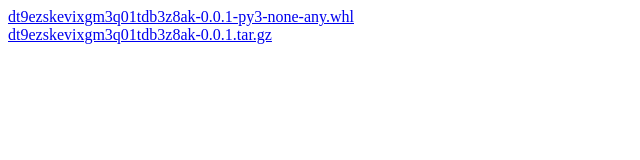
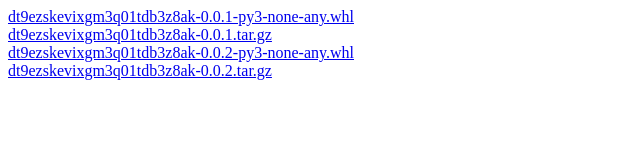
Before and after one commit to jevangoh/as1oocnl0leb61sj1yew20lt2, a plain HTML site: page dt9ezskevixgm3q01tdb3z8ak/index.html in a window 1280 px wide. Shown: the whole page, without its empty margins (0-640 px from the left). Drawn offline with Linux system fonts and the light colour scheme.

Commit message:
added v0.0.2 for dt9ezskevixgm3q01tdb3z8ak

```diff
--- a/dt9ezskevixgm3q01tdb3z8ak/index.html
+++ b/dt9ezskevixgm3q01tdb3z8ak/index.html
@@ -6,5 +6,8 @@
   <body>
     <a href="https://github.com/jevangoh/dt9ezskevixgm3q01tdb3z8ak/releases/download/v0.0.1/dt9ezskevixgm3q01tdb3z8ak-0.0.1-py3-none-any.whl">dt9ezskevixgm3q01tdb3z8ak-0.0.1-py3-none-any.whl</a><br>
     <a href="https://github.com/jevangoh/dt9ezskevixgm3q01tdb3z8ak/releases/download/v0.0.1/dt9ezskevixgm3q01tdb3z8ak-0.0.1.tar.gz">dt9ezskevixgm3q01tdb3z8ak-0.0.1.tar.gz</a><br>
+
+      <a href="https://github.com/jevangoh/dt9ezskevixgm3q01tdb3z8ak/releases/download/v0.0.1/dt9ezskevixgm3q01tdb3z8ak-0.0.2-py3-none-any.whl">dt9ezskevixgm3q01tdb3z8ak-0.0.2-py3-none-any.whl</a><br>
+    <a href="https://github.com/jevangoh/dt9ezskevixgm3q01tdb3z8ak/releases/download/v0.0.1/dt9ezskevixgm3q01tdb3z8ak-0.0.2.tar.gz">dt9ezskevixgm3q01tdb3z8ak-0.0.2.tar.gz</a><br>
   </body>
 </html>
```
